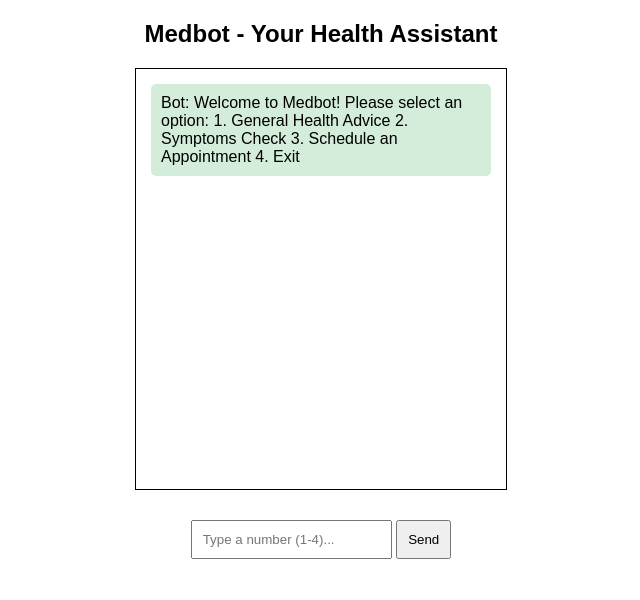
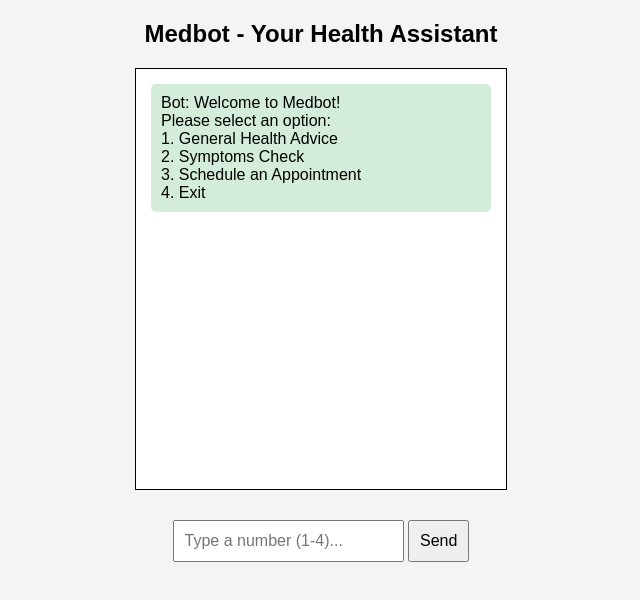
Before and after one commit to poojanaik06/MedBot, a plain HTML site: page index.html in a window 1280 px wide. Shown: the whole page, without its empty margins (319-959 px from the left). Drawn offline with Linux system fonts and the light colour scheme; a web font is replaced by a local one.

Commit message:
Update index.html

```diff
--- a/index.html
+++ b/index.html
@@ -5,12 +5,43 @@
     <meta name="viewport" content="width=device-width, initial-scale=1.0">
     <title>Medbot</title>
     <style>
-        body { font-family: Arial, sans-serif; text-align: center; }
-        #chatbox { width: 350px; height: 400px; border: 1px solid #000; overflow-y: auto; margin: 20px auto; padding: 10px; }
-        .message { margin: 5px; padding: 10px; border-radius: 5px; }
-        .user { background-color: #cce5ff; text-align: right; }
-        .bot { background-color: #d4edda; text-align: left; }
-        input, button { margin-top: 10px; padding: 10px; }
+        @font-face {
+            font-family: 'Aptos';
+            src: url('https://fonts.cdnfonts.com/s/97049/Aptos-Regular.woff') format('woff');
+        }
+        body {
+            font-family: 'Aptos', sans-serif;
+            text-align: center;
+            background-color: #f4f4f4;
+        }
+        #chatbox {
+            width: 350px;
+            height: 400px;
+            border: 1px solid #000;
+            overflow-y: auto;
+            margin: 20px auto;
+            padding: 10px;
+            background: white;
+        }
+        .message {
+            margin: 5px;
+            padding: 10px;
+            border-radius: 5px;
+            text-align: left;
+        }
+        .user {
+            background-color: #cce5ff;
+            text-align: right;
+        }
+        .bot {
+            background-color: #d4edda;
+        }
+        input, button {
+            margin-top: 10px;
+            padding: 10px;
+            font-size: 16px;
+            font-family: 'Aptos', sans-serif;
+        }
     </style>
 </head>
 <body>
@@ -25,17 +56,22 @@
             const chatbox = document.getElementById("chatbox");
             const messageDiv = document.createElement("div");
             messageDiv.className = "message " + sender;
-            messageDiv.textContent = text;
+            messageDiv.innerHTML = text.replace(/\n/g, '<br>'); // New line support
             chatbox.appendChild(messageDiv);
             chatbox.scrollTop = chatbox.scrollHeight;
         }
 
         function displayMenu() {
-            return "Welcome to Medbot!\nPlease select an option:\n1. General Health Advice\n2. Symptoms Check\n3. Schedule an Appointment\n4. Exit";
+            return "Welcome to Medbot!<br>" +
+                   "Please select an option:<br>" +
+                   "1. General Health Advice<br>" +
+                   "2. Symptoms Check<br>" +
+                   "3. Schedule an Appointment<br>" +
+                   "4. Exit";
         }
 
         function generalAdvice() {
-            return "General Health Advice:\n- Eat a balanced diet.\n- Exercise regularly.\n- Get enough sleep (7-8 hours).\n- Stay hydrated.";
+            return "General Health Advice:<br>- Eat a balanced diet.<br>- Exercise regularly.<br>- Get enough sleep (7-8 hours).<br>- Stay hydrated.";
         }
 
         function symptomsCheck() {
@@ -86,6 +122,8 @@
                     botResponse = "Thank you for using Medbot. Stay healthy!";
                 } else if (userText.includes(",")) {
                     botResponse = confirmAppointment(userText);
+                } else if (/^\d+$/.test(userText)) { // If input is a number but not 1-4
+                    botResponse = "Invalid choice. Please enter a number between 1-4.";
                 } else {
                     botResponse = getSymptomResponse(userText);
                 }
```
